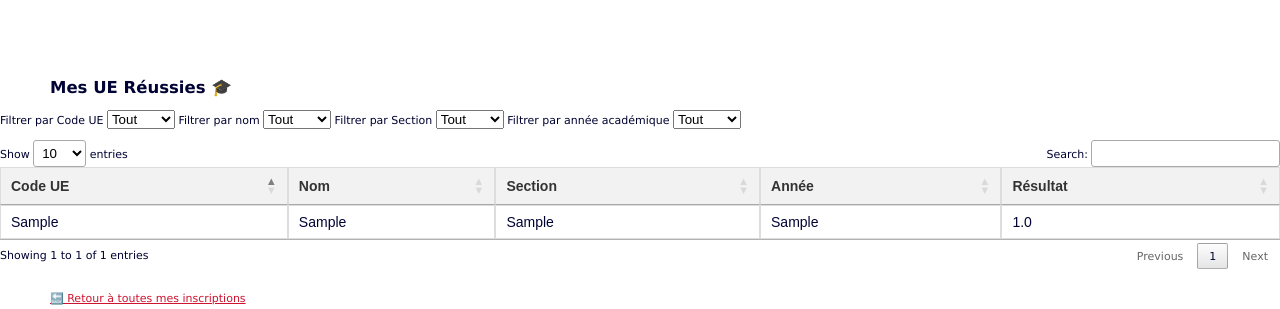
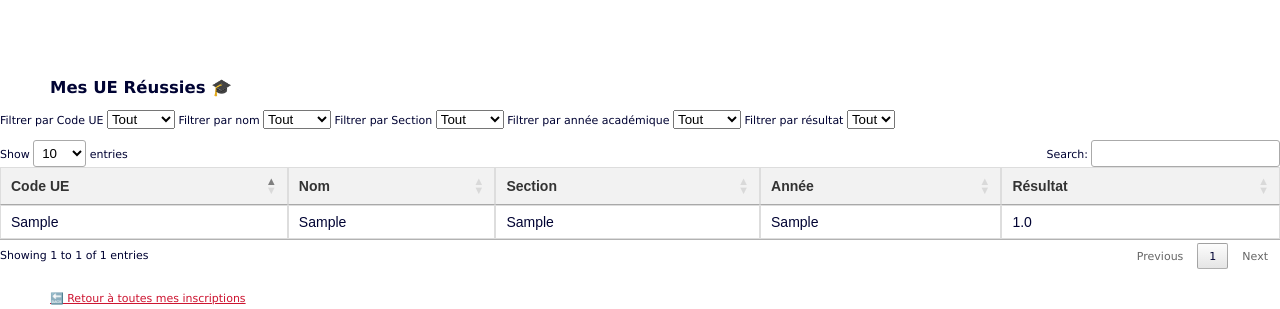
Before and after one commit to padeb185/IpefaSup4, a Django app: template templates/student/student_passed_registrations.html in a window 1280 px wide. Shown: the part 136-445 px from the top of the page. Run offline with Django 5.2, Linux system fonts and the light colour scheme; tables that the repository leaves empty hold one stand-in row (values such as "Sample post"); the template is opened without the code that fills it: values that come from a table or form of the project are taken from there, most other values are stand-ins (such as "Sample title", 1, 10 or a date in 2020); some libraries are stand-ins or nearby versions.

Commit message:
student result

```diff
--- a/templates/student/student_passed_registrations.html
+++ b/templates/student/student_passed_registrations.html
@@ -46,6 +46,13 @@
             {% endfor %}
         </select>
 
+         <label for="result">Filtrer par résultat</label>
+        <select id="result">
+            <option value="">Tout</option>
+            {% for registration in registrations %}
+                <option value="{{ registration.result }}">{{ registration.result }}</option>
+            {% endfor %}
+        </select>
 
     </p>
 </div>
```
